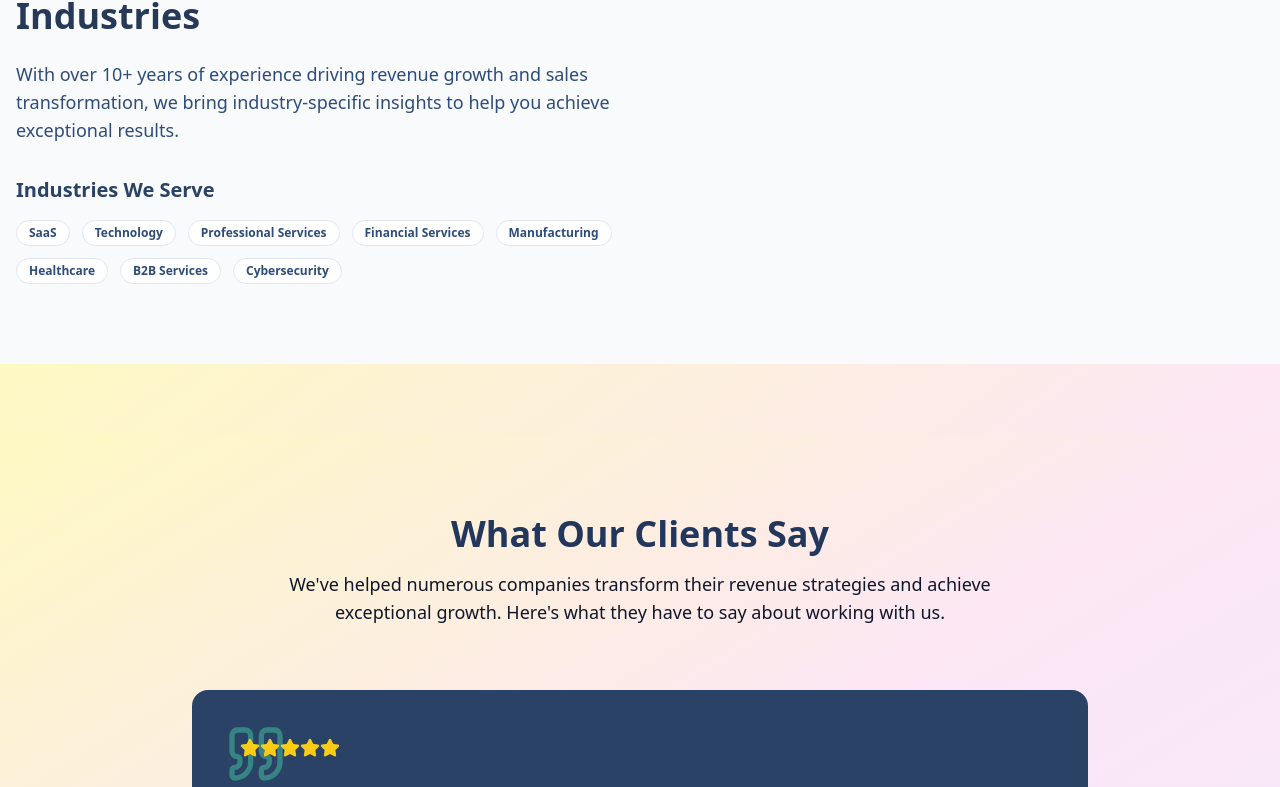
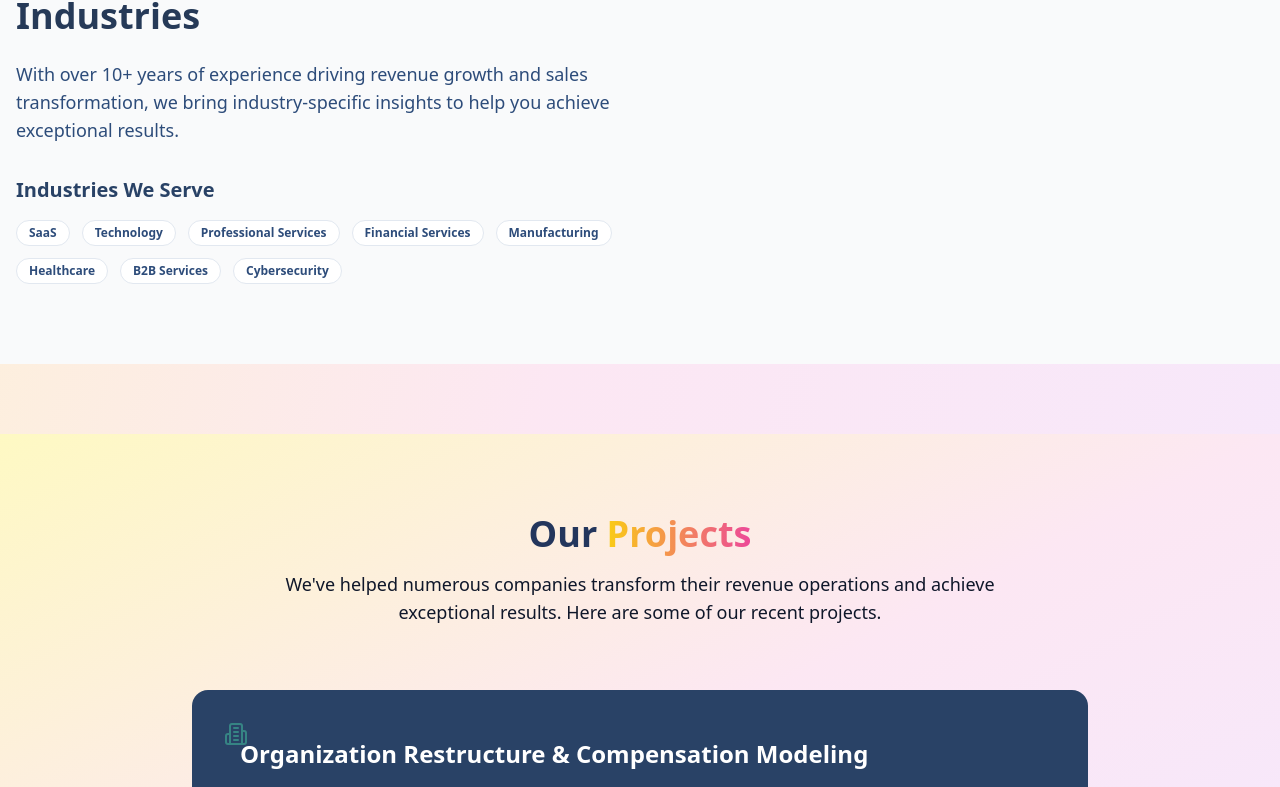
Before and after one commit to jamesabevan/revenue-roadmap-website, a React (Vite) app: page / in a window 1280 px wide. Shown: the part 2007-2794 px from the top of the page. Built offline with nearby package versions, Linux system fonts and the light colour scheme.

Commit message:
Refactor: Update testimonials and services
- Changed testimonials section to projects section.
- Updated service descriptions and titles.
- Added spans to headers for styling.

```diff
--- a/src/components/home/ServicesSection.tsx
+++ b/src/components/home/ServicesSection.tsx
@@ -18,7 +18,7 @@ const services = [{
   description: "Streamline processes across marketing, sales, and customer success to create a unified revenue generation engine."
 }, {
   icon: <Building className="h-6 w-6" />,
-  title: "Interim CRO Services",
+  title: "Fractional CRO Services",
   description: "Experienced leadership to drive your revenue organization during transitions or rapid growth phases."
 }, {
   icon: <Users2 className="h-6 w-6" />,
@@ -30,7 +30,7 @@ const ServicesSection = () => {
       <div className="container mx-auto px-4">
         <div className="text-center max-w-3xl mx-auto mb-16">
           <h2 className="text-3xl md:text-4xl font-bold mb-4 text-slate-900">
-            Comprehensive Revenue & Sales Services
+            Comprehensive <span className="bg-gradient-to-r from-yellow-400 to-pink-500 text-transparent bg-clip-text">Revenue & Sales</span> Services
           </h2>
           <p className="text-lg text-navy-700">
             We help B2B companies build, optimize, and scale their revenue generation capabilities
@@ -59,4 +59,5 @@ const ServicesSection = () => {
       </div>
     </section>;
 };
+
 export default ServicesSection;
--- a/src/components/home/TestimonialsSection.tsx
+++ b/src/components/home/TestimonialsSection.tsx
@@ -1,84 +1,82 @@
+
 import { useState } from "react";
-import { Quote, StarIcon, ChevronLeft, ChevronRight } from "lucide-react";
+import { Quote, ChevronLeft, ChevronRight, Building2, Briefcase, Users2 } from "lucide-react";
 import { Button } from "@/components/ui/button";
-const testimonials = [{
-  quote: "The strategic revenue planning services we received completely transformed our sales organization. Within 6 months, we saw a 45% increase in our average deal size and shortened our sales cycle by almost 30%.",
-  author: "Sarah Johnson",
-  title: "CEO, TechSolutions Inc.",
-  rating: 5
+
+const projects = [{
+  title: "Organization Restructure & Compensation Modeling",
+  description: "Implemented a comprehensive organizational restructure and developed a performance-based compensation model that increased team productivity by 40% and improved retention rates.",
+  icon: <Building2 className="h-6 w-6" />,
+  impact: "40% increase in team productivity"
 }, {
-  quote: "As a scaling SaaS company, we struggled with building a repeatable sales process. The team provided exceptional guidance in restructuring our revenue operations which led to our most successful year ever.",
-  author: "Michael Chen",
-  title: "CRO, GrowthSoft",
-  rating: 5
+  title: "GTM Strategy for SaaS Startup",
+  description: "Developed and executed a market entry strategy for a B2B SaaS platform, resulting in successful product launch and acquisition of first 50 enterprise customers within 6 months.",
+  icon: <Briefcase className="h-6 w-6" />,
+  impact: "50 enterprise customers in 6 months"
 }, {
-  quote: "The interim CRO services helped us bridge a critical leadership gap during our expansion. They didn't just maintain our trajectory—they accelerated it, setting new records for customer acquisition.",
-  author: "Amanda Torres",
-  title: "COO, ServicePro",
-  rating: 5
+  title: "Partner Program Development",
+  description: "Built a comprehensive partner program from ground up, including partner tiers, enablement materials, and compensation structure, leading to 60% of revenue being partner-influenced.",
+  icon: <Users2 className="h-6 w-6" />,
+  impact: "60% partner-influenced revenue"
 }];
+
 const TestimonialsSection = () => {
   const [currentIndex, setCurrentIndex] = useState(0);
-  const nextTestimonial = () => {
-    setCurrentIndex(prevIndex => prevIndex === testimonials.length - 1 ? 0 : prevIndex + 1);
+
+  const nextProject = () => {
+    setCurrentIndex(prevIndex => prevIndex === projects.length - 1 ? 0 : prevIndex + 1);
   };
-  const prevTestimonial = () => {
-    setCurrentIndex(prevIndex => prevIndex === 0 ? testimonials.length - 1 : prevIndex - 1);
+
+  const prevProject = () => {
+    setCurrentIndex(prevIndex => prevIndex === 0 ? projects.length - 1 : prevIndex - 1);
   };
-  const currentTestimonial = testimonials[currentIndex];
-  return <section id="testimonials" className="bg-gradient-to-br from-yellow-100 via-pink-100 to-purple-100 py-[70px]">
+
+  const currentProject = projects[currentIndex];
+
+  return <section id="projects" className="py-[70px]">
       <div className="py-20 bg-gradient-to-br from-yellow-100 via-pink-100 to-purple-100">
         <div className="text-center max-w-3xl mx-auto mb-16">
-
           <h2 className="text-3xl md:text-4xl font-bold mb-4">
-            What Our Clients Say
+            Our <span className="bg-gradient-to-r from-yellow-400 to-pink-500 text-transparent bg-clip-text">Projects</span>
           </h2>
           <p className="text-lg text-slate-900">
-            We've helped numerous companies transform their revenue strategies and achieve
-            exceptional growth. Here's what they have to say about working with us.
+            We've helped numerous companies transform their revenue operations and achieve
+            exceptional results. Here are some of our recent projects.
           </p>
         </div>
 
         <div className="max-w-4xl mx-auto">
           <div className="bg-navy-800 rounded-2xl p-8 md:p-12 relative">
             <div className="absolute top-8 left-8 text-revenue-400 opacity-50">
-              <Quote className="h-16 w-16" />
+              {currentProject.icon}
             </div>
 
             <div className="relative z-10">
-              <div className="flex mb-6">
-                {[...Array(currentTestimonial.rating)].map((_, i) => <StarIcon key={i} className="h-5 w-5 text-yellow-400 fill-yellow-400" />)}
+              <h3 className="text-2xl font-bold text-white mb-4">{currentProject.title}</h3>
+
+              <div className="text-xl md:text-2xl font-medium mb-8 text-gray-100">
+                {currentProject.description}
               </div>
 
-              <blockquote className="text-xl md:text-2xl font-medium mb-8 text-gray-100">
-                "{currentTestimonial.quote}"
-              </blockquote>
-
               <div className="flex items-center justify-between">
-                <div>
-                  <p className="font-medium text-lg">{currentTestimonial.author}</p>
-                  <p className="text-gray-300">{currentTestimonial.title}</p>
+                <div className="text-lg font-medium text-yellow-400">
+                  {currentProject.impact}
                 </div>
 
                 <div className="flex gap-2">
-                  <Button size="icon" variant="outline" onClick={prevTestimonial} className="border-gray-600 text-gray-300 hover:text-white hover:bg-navy-700">
+                  <Button size="icon" variant="outline" onClick={prevProject} className="border-gray-600 text-gray-300 hover:text-white hover:bg-navy-700">
                     <ChevronLeft className="h-5 w-5" />
                   </Button>
-                  <Button size="icon" variant="outline" onClick={nextTestimonial} className="border-gray-600 text-gray-300 hover:text-white hover:bg-navy-700">
+                  <Button size="icon" variant="outline" onClick={nextProject} className="border-gray-600 text-gray-300 hover:text-white hover:bg-navy-700">
                     <ChevronRight className="h-5 w-5" />
                   </Button>
                 </div>
               </div>
             </div>
           </div>
-
-          <div className="mt-12 text-center">
-            <Button variant="outline" className="border-gray-600 text-gray-300 hover:text-white hover:bg-navy-800">
-              View More Success Stories
-            </Button>
-          </div>
         </div>
       </div>
     </section>;
 };
+
 export default TestimonialsSection;
```
